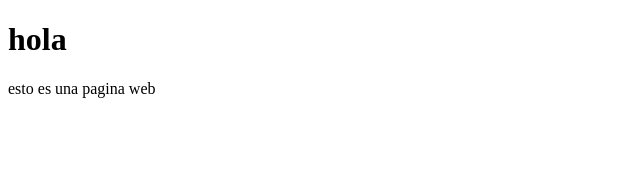
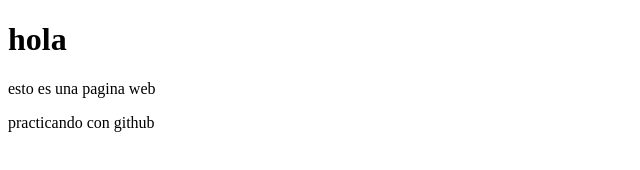
Before and after one commit to Zurundi450/prueba, a plain HTML site: page index.html in a window 1280 px wide. Shown: the whole page, without its empty margins (0-640 px from the left). Drawn offline with Linux system fonts and the light colour scheme.

Commit message:
nuevo parrafo en index

```diff
--- a/index.html
+++ b/index.html
@@ -8,5 +8,6 @@
 <body>
     <h1>hola</h1>
     <p>esto es una pagina web</p>
+    <p>practicando con github</p>
 </body>
 </html>
```
